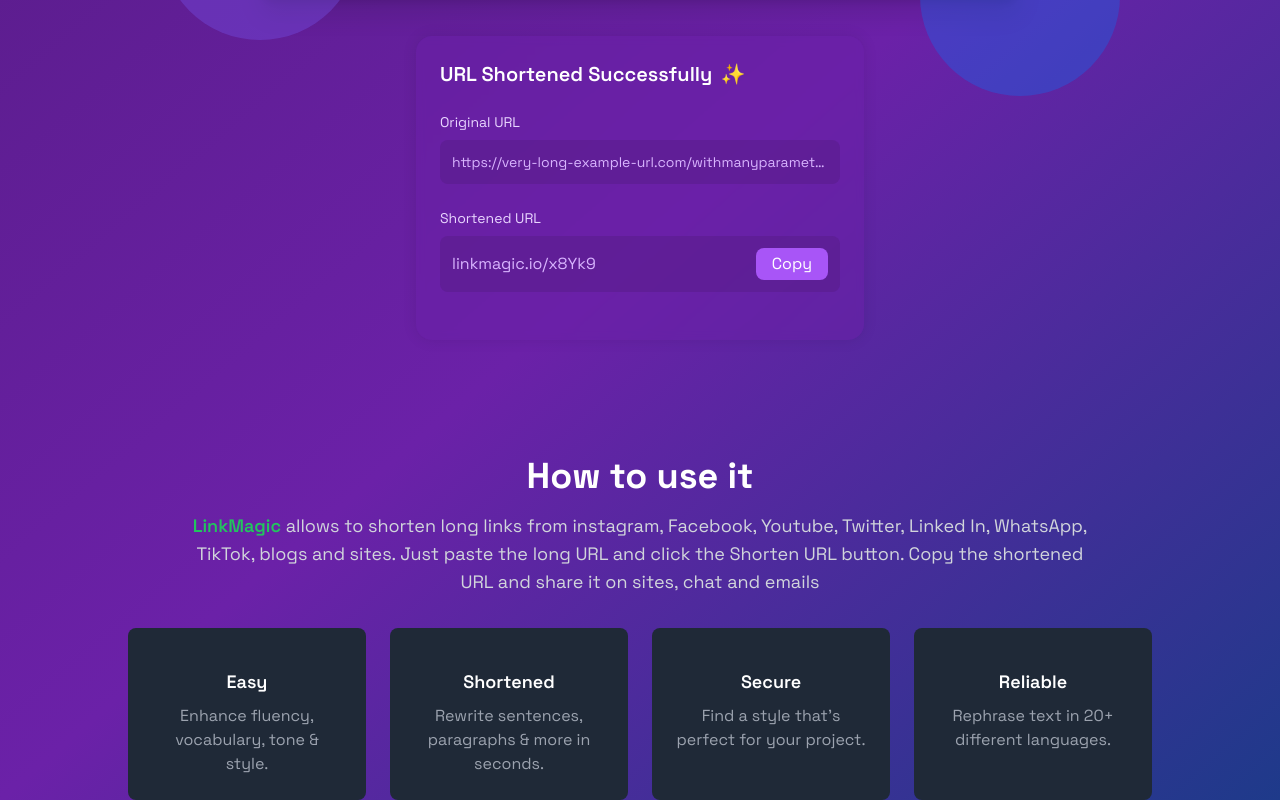
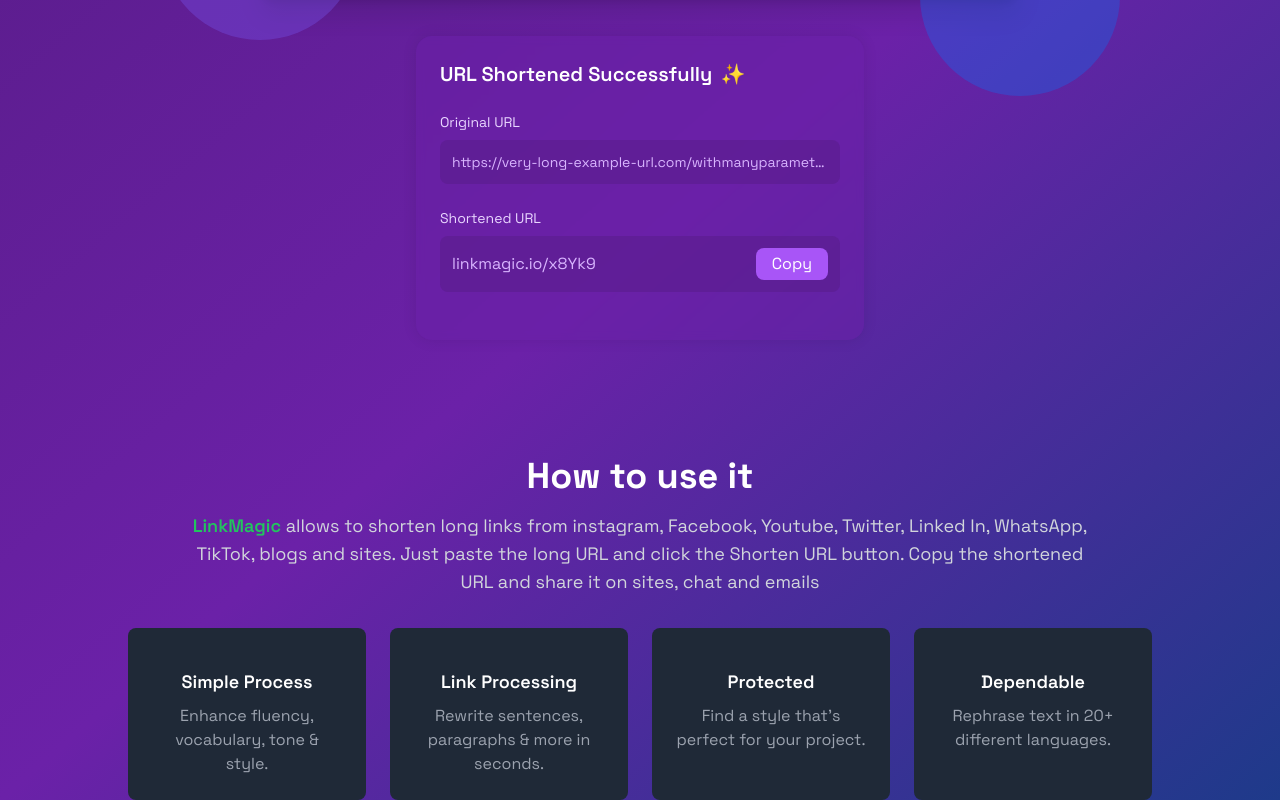
Before and after one commit to iyanuloluwa-Miracle/LINK-MAGIC, a Vue app: page / in a window 1280 px wide. Shown: the part 300-1100 px from the top of the page. Built offline with nearby package versions, Linux system fonts and the light colour scheme; no server answers.

Commit message:
feat: content addition inside the features page

```diff
--- a/src/components/Features/Features.vue
+++ b/src/components/Features/Features.vue
@@ -12,9 +12,9 @@
     <div class="grid grid-cols-1 sm:grid-cols-2 md:grid-cols-4 gap-6 max-w-5xl mx-auto">
       <div class="flex flex-col items-center bg-gray-800 p-6 rounded-lg">
         <div class="text-green-500 text-3xl mb-4">
-          <i class="pi pi-pencil"></i> <!-- Example: Use PrimeIcons or another icon library -->
+          <i class="pi pi-pencil"></i>
         </div>
-        <h3 class="text-lg font-semibold mb-2">Easy</h3>
+        <h3 class="text-lg font-semibold mb-2">Simple Process</h3>
         <p class="text-gray-400 text-center">
           Enhance fluency, vocabulary, tone & style.
         </p>
@@ -24,7 +24,7 @@
         <div class="text-yellow-500 text-3xl mb-4">
           <i class="pi pi-bolt"></i>
         </div>
-        <h3 class="text-lg font-semibold mb-2">Shortened</h3>
+        <h3 class="text-lg font-semibold mb-2">Link Processing</h3>
         <p class="text-gray-400 text-center">
           Rewrite sentences, paragraphs & more in seconds.
         </p>
@@ -34,7 +34,7 @@
         <div class="text-red-500 text-3xl mb-4">
           <i class="pi pi-cog"></i>
         </div>
-        <h3 class="text-lg font-semibold mb-2">Secure</h3>
+        <h3 class="text-lg font-semibold mb-2">Protected</h3>
         <p class="text-gray-400 text-center">
           Find a style that's perfect for your project.
         </p>
@@ -44,7 +44,7 @@
         <div class="text-blue-500 text-3xl mb-4">
           <i class="pi pi-globe"></i>
         </div>
-        <h3 class="text-lg font-semibold mb-2">Reliable</h3>
+        <h3 class="text-lg font-semibold mb-2">Dependable</h3>
         <p class="text-gray-400 text-center">
           Rephrase text in 20+ different languages.
         </p>
```
